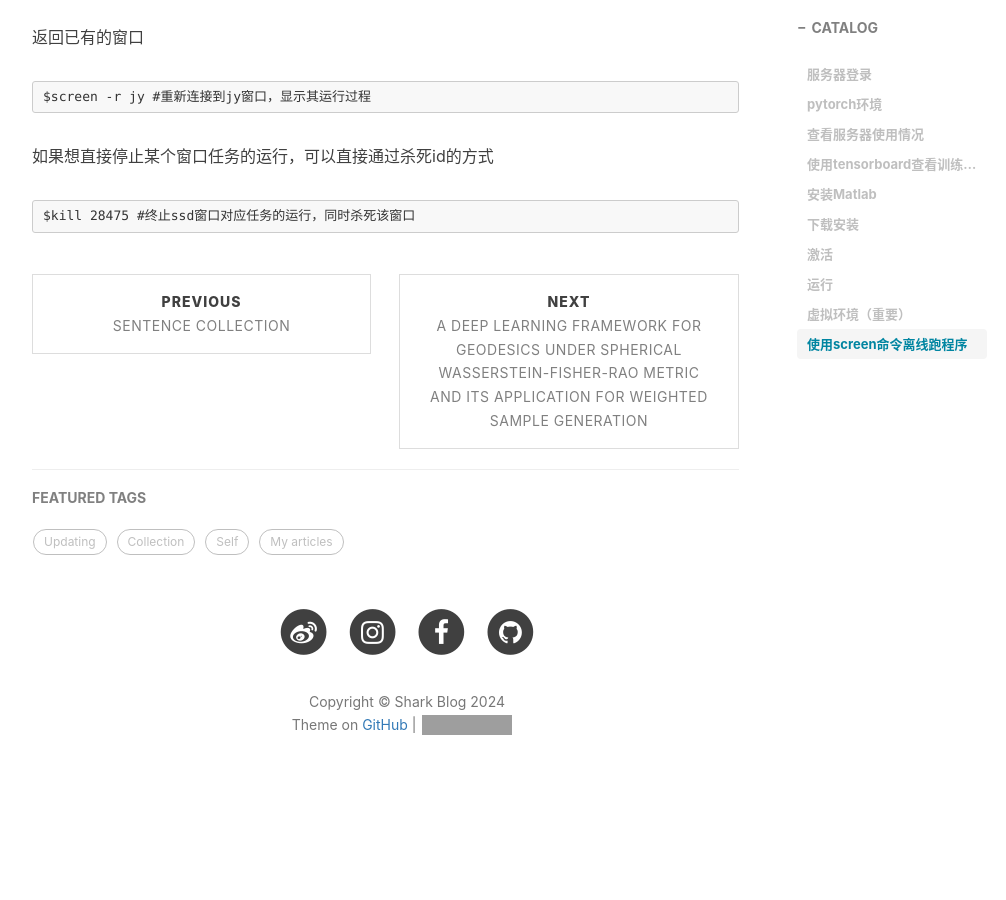
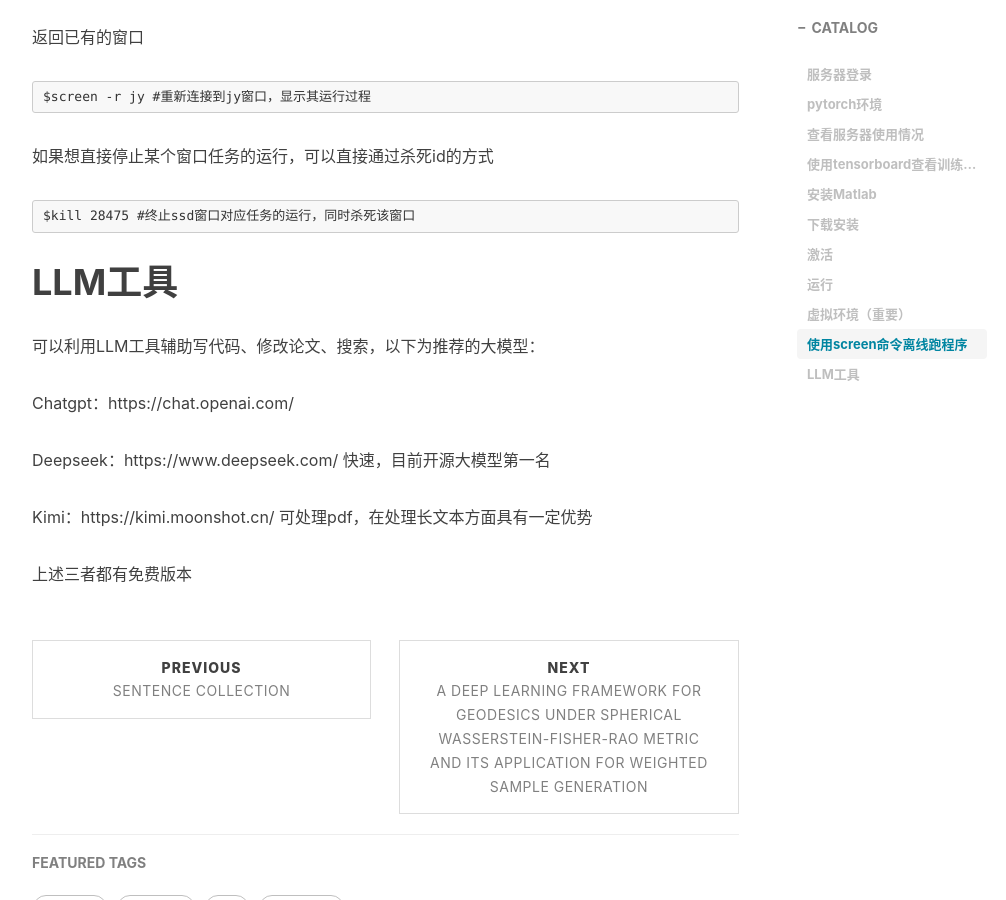
Before and after one commit to sharkjingyang/sharkjingyang.github.io, a Jekyll site: the page built from _posts/2020-12-17-Server Reference.md, in a window 1280 px wide and 900 px high, scrolled down 6630 px. Shown: the whole window, without its empty margins (233-1239 px from the left). Built offline with Jekyll 4.4.1, drawn with Linux system fonts in a browser that asks for light colours; nearby versions of some CDN libraries; comment, search, counter and statistics services are not loaded; before the commit the page ends 7459 px from its top, so only the background shows below that; grey boxes are pictures that could not be loaded.

Commit message:
Update 2020-12-17-Server Reference.md

````diff
--- a/_posts/2020-12-17-Server Reference.md
+++ b/_posts/2020-12-17-Server Reference.md
@@ -243,3 +243,15 @@
 ```
 $kill 28475 #终止ssd窗口对应任务的运行，同时杀死该窗口
 ```
+
+# LLM工具
+
+可以利用LLM工具辅助写代码、修改论文、搜索，以下为推荐的大模型：
+
+Chatgpt：https://chat.openai.com/
+
+Deepseek：https://www.deepseek.com/  快速，目前开源大模型第一名
+
+Kimi：https://kimi.moonshot.cn/  可处理pdf，在处理长文本方面具有一定优势
+
+上述三者都有免费版本
````
